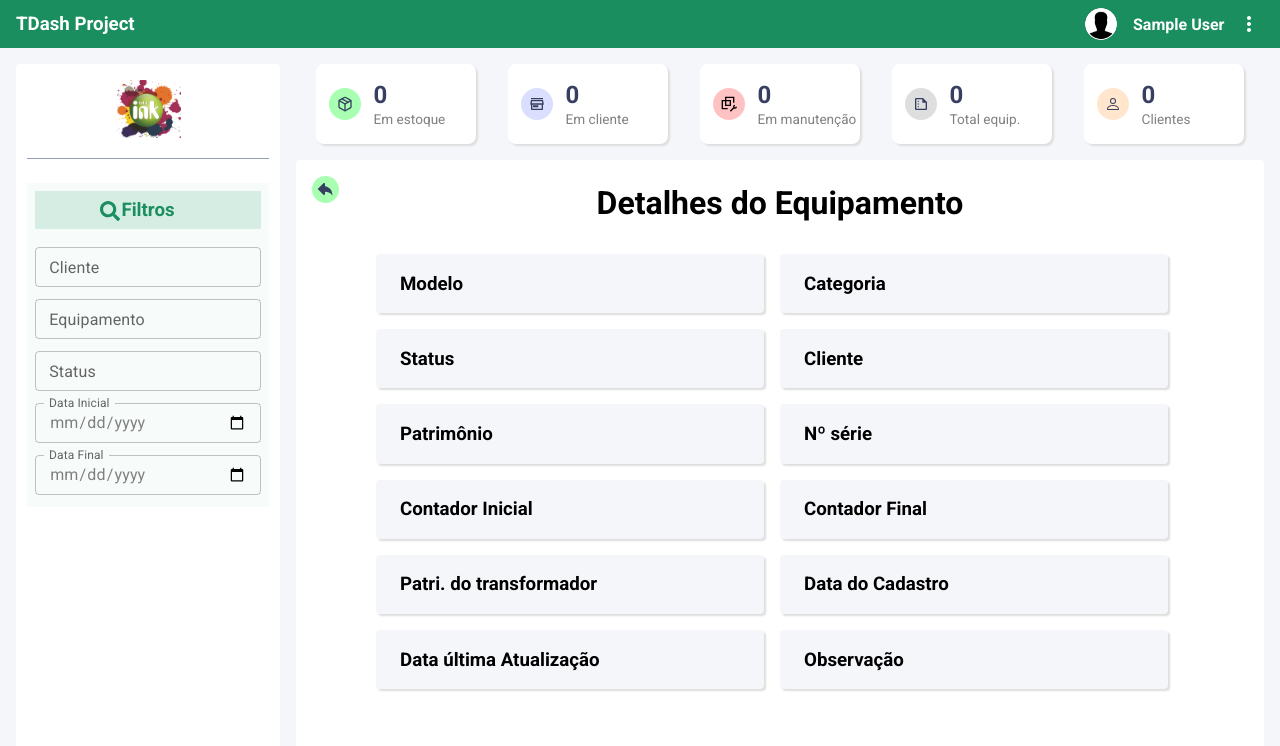
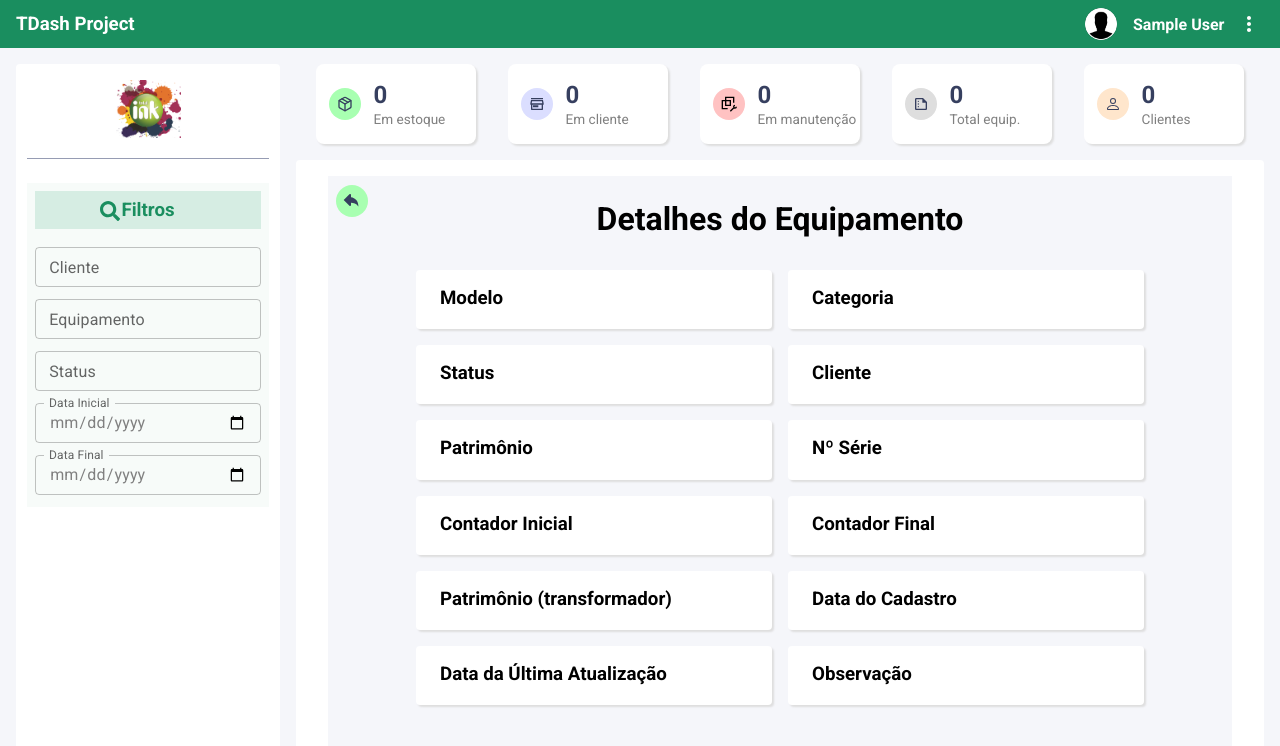
Before and after one commit to diegonacif/tdash, a React (Create React App) app: page /equipamento/1 in a window 1280 px wide. Shown: the top 746 px of the page. Built offline with nearby package versions, Linux system fonts and the light colour scheme; no server answers; sample sign-in values are in the browser's storage.

Commit message:
atualizacao das cores em detalhes dos equipamentos

```diff
--- a/src/pages/ShowProduct/index.tsx
+++ b/src/pages/ShowProduct/index.tsx
@@ -82,7 +82,7 @@ export const ShowProduct = (props: any) => {
           </div>
 
           <div className="showSerialNumber">
-            <h3>Nº série</h3>
+            <h3>Nº Série</h3>
             <span>{equipment?.supply}</span>
           </div>
 
@@ -97,7 +97,7 @@ export const ShowProduct = (props: any) => {
           </div>
 
           <div className="showTransformerPatrimony">
-            <h3>Patri. do transformador</h3>
+            <h3>Patrimônio (transformador)</h3>
             <span>{equipment?.transformer}</span>
           </div>
 
@@ -107,7 +107,7 @@ export const ShowProduct = (props: any) => {
           </div>
 
           <div className="showUpdatedAt">
-            <h3>Data última Atualização</h3>
+            <h3>Data da Última Atualização</h3>
             <span>{equipment?.updated_at}</span>
           </div>
 
--- a/src/pages/ShowProduct/styles.ts
+++ b/src/pages/ShowProduct/styles.ts
@@ -28,8 +28,9 @@ export const Content = styled.div`
 
   .showInnerContent {
     display: grid;
-    justify-content: end;
-    padding: 0 4rem;
+    justify-content: center;
+    padding: 1rem 6rem;
+    height: 89%;
 
     grid-template-columns: repeat(2, 50%);
     grid-template-rows: repeat(7, 3.7rem);
@@ -37,16 +38,22 @@ export const Content = styled.div`
     grid-row-gap: 1rem;
     grid-column-gap: 1rem;
 
+    background-color: var(--background);
+
     div {
       display: flex;
       flex-direction: column;
       justify-content: center;
-      background-color: var(--background);
+      background-color: var(--shape);
       border-radius: 4px;
       padding-left: 1.5rem;
       padding-top: 0.5rem;
       padding-bottom: 0.5rem;
       box-shadow: 2px 2px 2px #dedede;
+
+      h3 {
+        padding-bottom: 0.2rem;
+      }
 
       &:hover {
         background-color: var(--green2);
@@ -58,9 +65,11 @@ export const Content = styled.div`
 
   h1 {
     display: flex;
-    padding-top: 0.5rem;
-    padding-bottom: 2rem;
+    padding-top: 1.5rem;
+    padding-bottom: 1rem;
     justify-content: center;
+    align-items: center;
+    background-color: var(--background);
   }
 
 
@@ -69,10 +78,10 @@ export const Content = styled.div`
     display: flex;
     justify-content: center;
     align-items: center;
-    top: 16px;
-    left: 16px;
-    width: 1.7rem;
-    height: 1.7rem;
+    top: 25px;
+    left: 40px;
+    width: 2rem;
+    height: 2rem;
     background-color: ${lighten (0.6, '#00750c')};
     border-radius: 50%;
 
@@ -80,8 +89,8 @@ export const Content = styled.div`
       position: absolute;
       color: var(--text-title);
       text-decoration: none;
-      top: 2px;
-      left: 2px;
+      top: 4px;
+      left: 4px;
     }
   }
 
```
